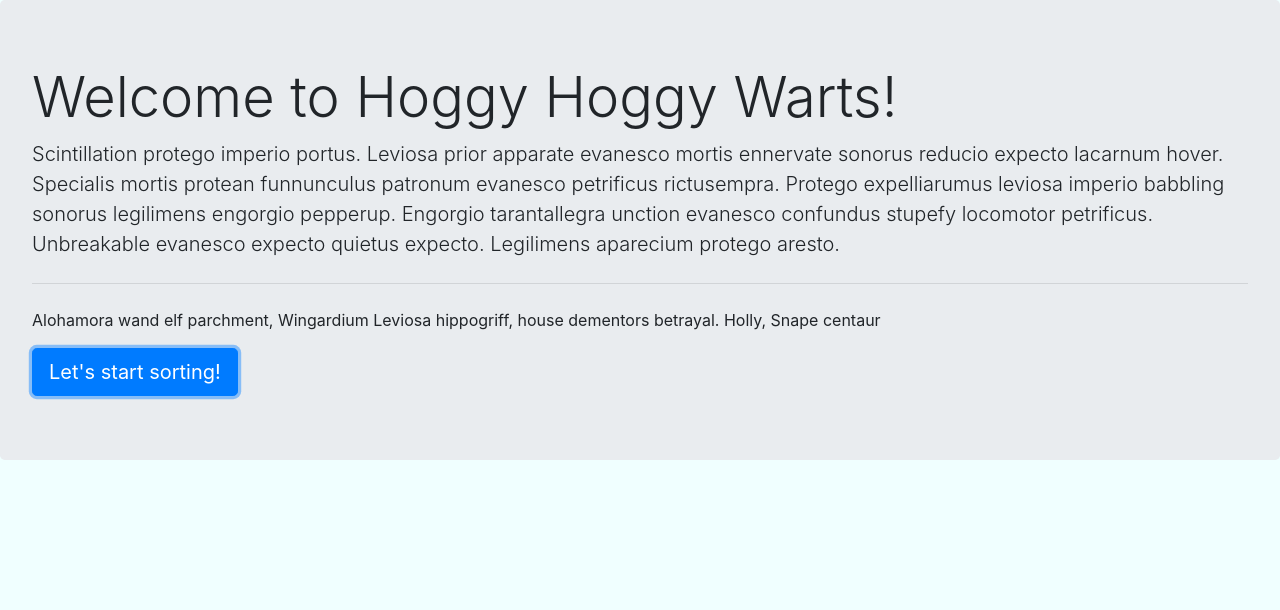
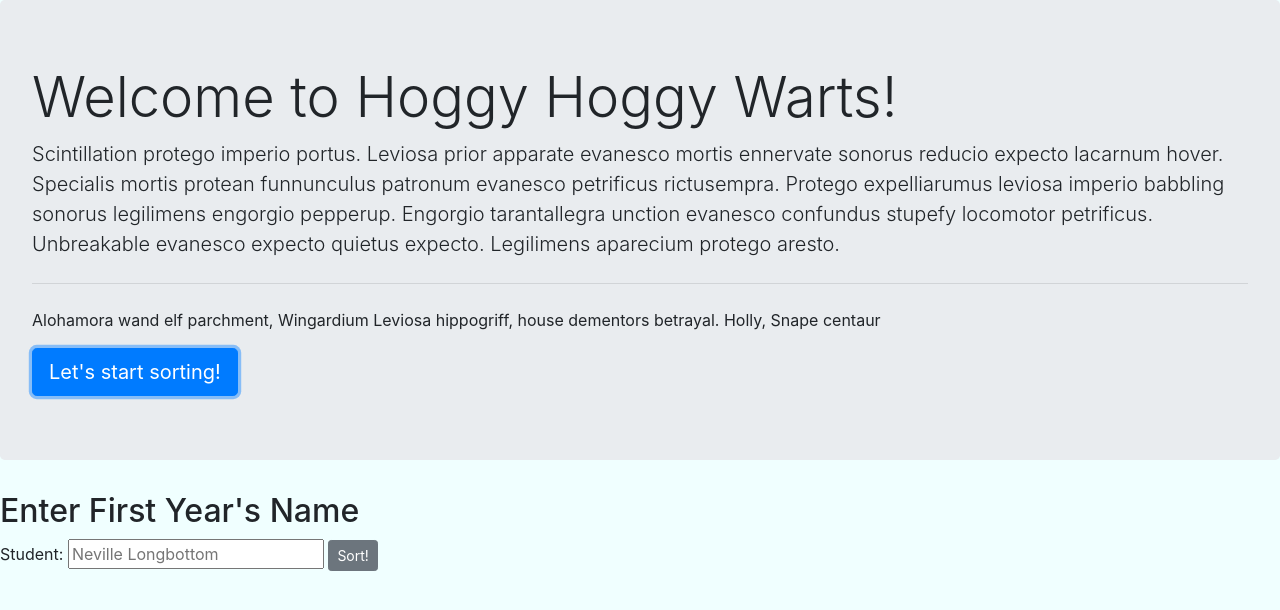
Before and after one commit to GregStephen/sortingHat, a plain HTML site: page index.html in a window 1280 px wide. Both pictures are taken after a click on the button "Let's start sorting!". Drawn offline with nearby package versions, Linux system fonts and the light colour scheme.

Commit message:
created the form, hid the form at pageload, added a click event to show the form

```diff
--- a/index.html
+++ b/index.html
@@ -14,7 +14,15 @@
         <p class="lead">Scintillation protego imperio portus. Leviosa prior apparate evanesco mortis ennervate sonorus reducio expecto lacarnum hover. Specialis mortis protean funnunculus patronum evanesco petrificus rictusempra. Protego expelliarumus leviosa imperio babbling sonorus legilimens engorgio pepperup. Engorgio tarantallegra unction evanesco confundus stupefy locomotor petrificus. Unbreakable evanesco expecto quietus expecto. Legilimens aparecium protego aresto.</p>
         <hr class="my-4">
         <p>Alohamora wand elf parchment, Wingardium Leviosa hippogriff, house dementors betrayal. Holly, Snape centaur</p>
-        <a class="btn btn-primary btn-lg" href="#" role="button">Let's start sorting!</a>
+        <a class="btn btn-primary btn-lg" id="startSortBtn" href="#" role="button">Let's start sorting!</a>
+    </div>
+    <div id="firstYearForm">
+        <h2>Enter First Year's Name</h2>
+        <div>
+            <label for="studentName">Student:</label>
+            <input id="studentName" type="text" placeholder="Neville Longbottom">
+            <button type="button" class="btn btn-secondary btn-sm">Sort!</button>
+        </div>
     </div>
 
 
--- a/main.css
+++ b/main.css
@@ -1,3 +1,7 @@
 body {
     background-color: azure;
 }
+
+#firstYearForm {
+    display: none;
+}
--- a/main.js
+++ b/main.js
@@ -1 +1,7 @@
-console.log("sup bitch");
+const startSortBtn = document.getElementById("startSortBtn");
+const firstYearForm = document.getElementById("firstYearForm");
+
+startSortBtn.addEventListener('click', function(e){
+    e.preventDefault();
+    firstYearForm.style.display = "block";
+});
```
